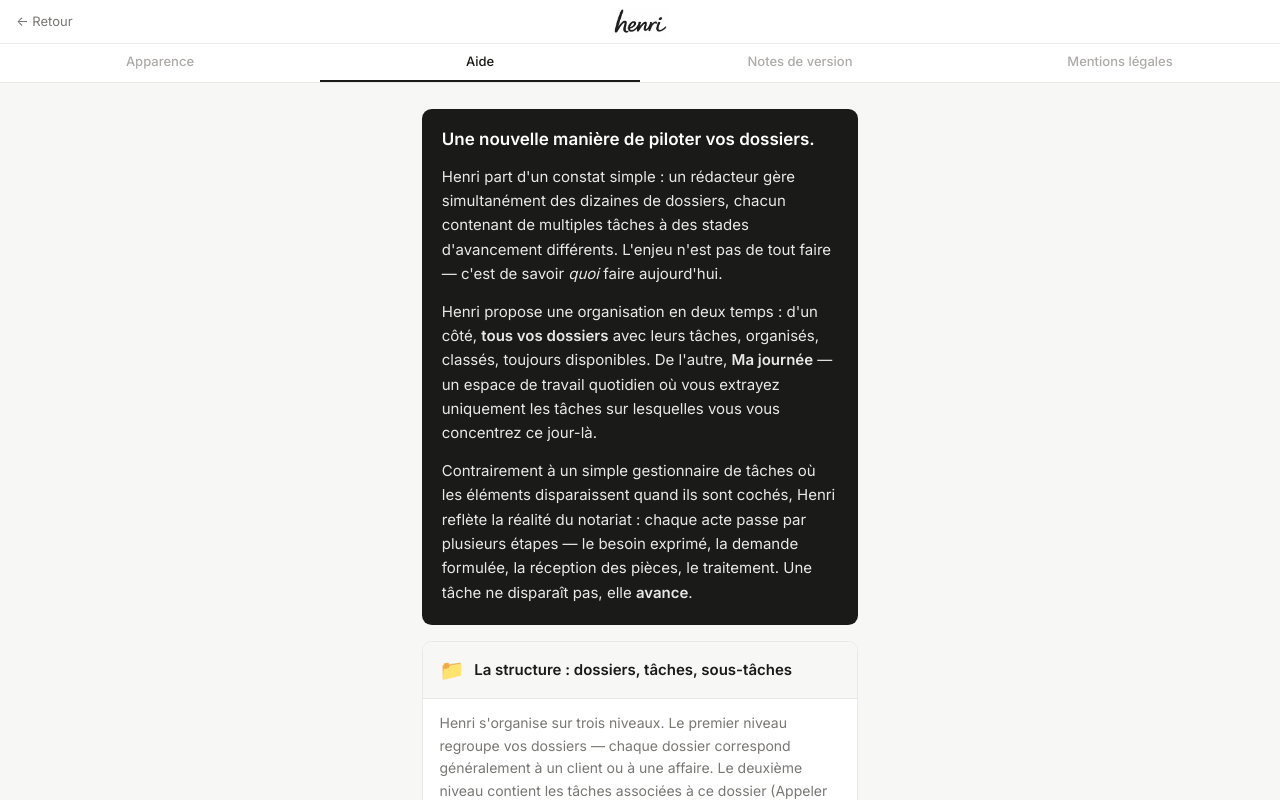
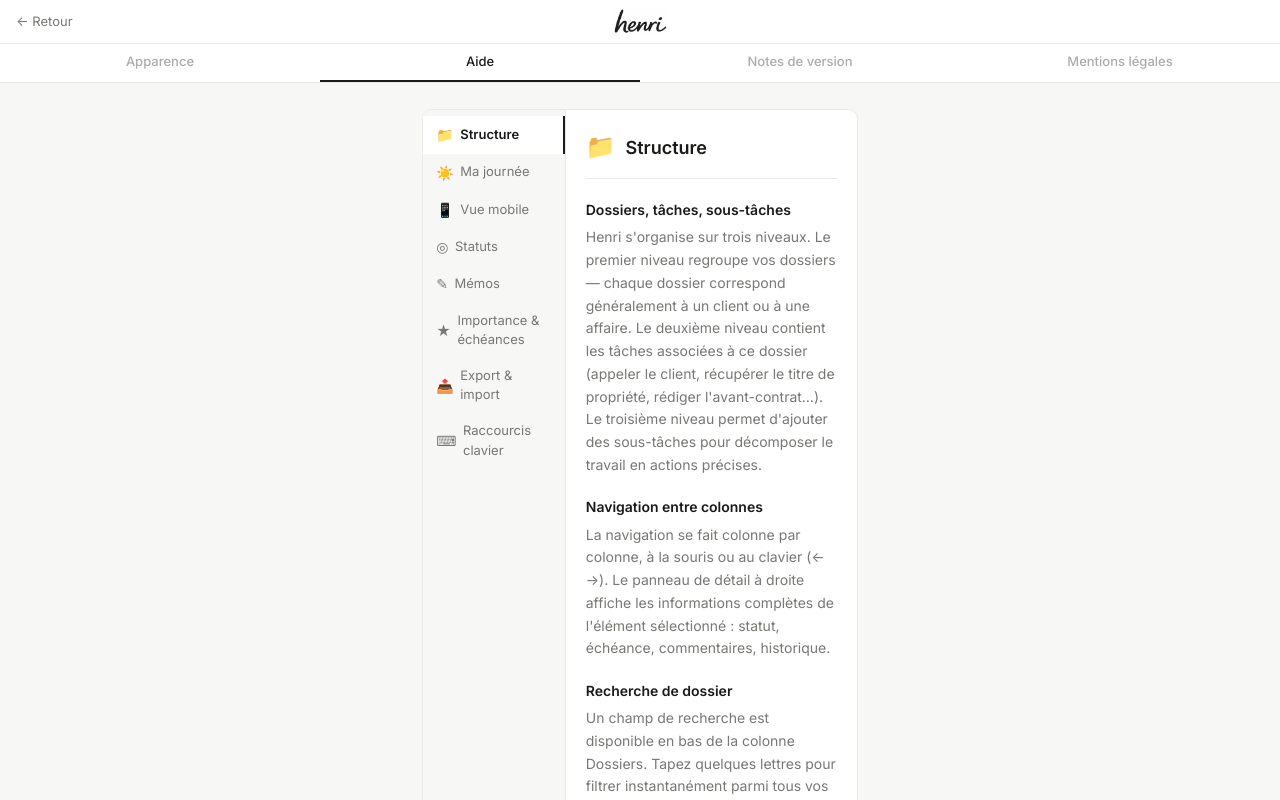
Before and after one commit to gregtago/henri, a Next.js app: page /settings in a window 1280 px wide. Both pictures are taken after a click on the button "Aide". Built offline with nearby package versions, Linux system fonts and the light colour scheme.

Commit message:
feat: onglet Aide — layout deux colonnes menu gauche / contenu droite

```diff
--- a/app/settings/page.tsx
+++ b/app/settings/page.tsx
@@ -19,6 +19,7 @@ export default function SettingsPage() {
   const [s, setS] = useState<UserSettings>(DEFAULT_SETTINGS);
   const [saved, setSaved] = useState(false);
   const [tab, setTab] = useState<Tab>("apparence");
+  const [aideSection, setAideSection] = useState(0);
 
   useEffect(() => {
     const loaded = loadSettings();
@@ -183,109 +184,76 @@ export default function SettingsPage() {
           </>}
 
           {tab === "aide" && (
-            <div className="space-y-5">
+            <div className="flex gap-0 min-h-[500px] bg-bg border border-border rounded-xl overflow-hidden">
 
-              {/* Présentation */}
-              <div className="bg-tx text-bg rounded-xl p-6 space-y-4">
-                <p className="text-[17px] font-semibold leading-snug">Une nouvelle manière de piloter vos dossiers.</p>
-                <p className="text-[15px] leading-relaxed opacity-90">
-                  Henri part d'un constat simple : un rédacteur gère simultanément des dizaines de dossiers, chacun contenant de multiples tâches à des stades d'avancement différents. L'enjeu n'est pas de tout faire — c'est de savoir <em>quoi</em> faire aujourd'hui.
-                </p>
-                <p className="text-[15px] leading-relaxed opacity-90">
-                  Henri propose une organisation en deux temps : d'un côté, <strong>tous vos dossiers</strong> avec leurs tâches, organisés, classés, toujours disponibles. De l'autre, <strong>Ma journée</strong> — un espace de travail quotidien où vous extrayez uniquement les tâches sur lesquelles vous vous concentrez ce jour-là.
-                </p>
-                <p className="text-[15px] leading-relaxed opacity-90">
-                  Contrairement à un simple gestionnaire de tâches où les éléments disparaissent quand ils sont cochés, Henri reflète la réalité du notariat : chaque acte passe par plusieurs étapes — le besoin exprimé, la demande formulée, la réception des pièces, le traitement. Une tâche ne disparaît pas, elle <strong>avance</strong>.
-                </p>
+              {/* Menu gauche */}
+              <div className="w-44 shrink-0 border-r border-border bg-bg-subtle flex flex-col py-2">
+                {[["📁", "Structure"],
+                ["☀️", "Ma journée"],
+                ["📱", "Vue mobile"],
+                ["◎", "Statuts"],
+                ["✎", "Mémos"],
+                ["★", "Importance & échéances"],
+                ["📤", "Export & import"],
+                ["⌨", "Raccourcis clavier"]].map(([icon, label], i) => (
+                  <button key={i} onClick={() => setAideSection(i)}
+                    className={`text-left px-4 py-2.5 text-[13px] font-[inherit] border-none cursor-pointer transition-colors flex items-center gap-2 ${aideSection === i ? "bg-bg font-semibold text-tx border-r-2 border-tx" : "bg-transparent text-tx-2 hover:text-tx hover:bg-bg"}`}
+                    style={{ borderRight: aideSection === i ? "2px solid var(--text)" : "2px solid transparent" }}>
+                    <span className="text-[14px]">{icon}</span>
+                    <span>{label}</span>
+                  </button>
+                ))}
               </div>
 
-              {/* Sections */}
-              {[
-                {
-                  icon: "📁",
-                  title: "La structure : dossiers, tâches, sous-tâches",
-                  content: [
-                    "Henri s'organise sur trois niveaux. Le premier niveau regroupe vos dossiers — chaque dossier correspond généralement à un client ou à une affaire. Le deuxième niveau contient les tâches associées à ce dossier (Appeler le client, Récupérer le titre de propriété, Rédiger l'avant-contrat…). Le troisième niveau permet d'ajouter des sous-tâches pour décomposer le travail en actions précises.",
-                    "La navigation se fait colonne par colonne, à la souris ou au clavier (← →). Le panneau de détail à droite affiche les informations complètes de l'élément sélectionné : statut, échéance, commentaires, historique.",
-                    "Utilisez le champ de recherche en bas de la colonne Dossiers pour retrouver instantanément n'importe quel dossier.",
-                  ]
+              {/* Contenu droite */}
+              <div className="flex-1 overflow-y-auto p-6">
+                {[{
+                  icon: "📁", title: "Structure",
+                  items: [{t: "Dossiers, tâches, sous-tâches", c: "Henri s'organise sur trois niveaux. Le premier niveau regroupe vos dossiers — chaque dossier correspond généralement à un client ou à une affaire. Le deuxième niveau contient les tâches associées à ce dossier (appeler le client, récupérer le titre de propriété, rédiger l'avant-contrat…). Le troisième niveau permet d'ajouter des sous-tâches pour décomposer le travail en actions précises."}, {t: "Navigation entre colonnes", c: "La navigation se fait colonne par colonne, à la souris ou au clavier (← →). Le panneau de détail à droite affiche les informations complètes de l'élément sélectionné : statut, échéance, commentaires, historique."}, {t: "Recherche de dossier", c: "Un champ de recherche est disponible en bas de la colonne Dossiers. Tapez quelques lettres pour filtrer instantanément parmi tous vos dossiers."}]
                 },
                 {
-                  icon: "☀️",
-                  title: "Ma journée : le focus quotidien",
-                  content: [
-                    "Ma journée est le cœur de votre usage quotidien. Plutôt que de parcourir tous vos dossiers chaque matin, vous sélectionnez les tâches prioritaires et vous les ajoutez à Ma journée (touche A ou bouton ☀ dans le détail). Vous disposez alors d'une liste courte et claire sur laquelle vous concentrer.",
-                    "La colonne de gauche, Suggestions, vous aide à composer cette liste. Elle propose automatiquement quatre catégories : les tâches marquées importantes (★), celles en retard, celles à échéance aujourd'hui, et celles créées récemment. Un clic suffit pour les ajouter.",
-                    "En fin de journée, les tâches non traitées restent dans vos dossiers — elles ne disparaissent pas. Ma journée se recompose chaque matin, vous permettant de repartir d'une page blanche.",
-                  ]
+                  icon: "☀️", title: "Ma journée",
+                  items: [{t: "Le principe du focus quotidien", c: "Plutôt que de parcourir tous vos dossiers chaque matin, vous sélectionnez les tâches prioritaires et vous les ajoutez à Ma journée (touche A ou bouton ☀ dans le détail). Vous disposez alors d'une liste courte et claire sur laquelle vous concentrer."}, {t: "Les suggestions", c: "La colonne de gauche propose automatiquement quatre catégories : les tâches marquées importantes (★), celles en retard, celles à échéance aujourd'hui, et celles créées récemment. Un clic suffit pour les ajouter à votre journée."}, {t: "Réinitialisation quotidienne", c: "En fin de journée, les tâches non traitées restent dans vos dossiers — elles ne disparaissent pas. Ma journée se recompose chaque matin, vous permettant de repartir d'une page blanche."}]
                 },
                 {
-                  icon: "📱",
-                  title: "Vue mobile : Ma journée partout",
-                  content: [
-                    "Sur téléphone, Henri s'ouvre directement sur Ma journée — votre espace de travail du jour, optimisé pour une utilisation tactile. Les tâches s'affichent en grandes cartes lisibles, avec le statut et l'échéance visibles d'un coup d'œil.",
-                    "Appuyez sur une tâche pour ouvrir son détail dans un panneau latéral : vous pouvez changer le statut d'un geste, consulter le dossier rattaché, voir l'échéance. Le bouton 🔭 affiche les suggestions depuis la gauche — appuyez pour ajouter une tâche à votre journée.",
-                    "Le bouton + Nouveau mémo en bas permet de créer rapidement une tâche avec échéance et rattachement à un dossier, sans quitter Ma journée. Une façon efficace de capturer une action en déplacement ou entre deux rendez-vous.",
-                  ]
+                  icon: "📱", title: "Vue mobile",
+                  items: [{t: "Ma journée sur téléphone", c: "Sur téléphone, Henri s'ouvre directement sur Ma journée. Les tâches s'affichent en grandes cartes tactiles, avec le statut et l'échéance visibles d'un coup d'œil. Appuyez sur une tâche pour ouvrir son détail."}, {t: "Panneau détail et suggestions", c: "Le panneau détail s'ouvre depuis la droite : changez le statut, consultez le dossier rattaché, gérez l'échéance. Le bouton 🔭 affiche les suggestions depuis la gauche — appuyez pour ajouter une tâche à votre journée."}, {t: "Créer un mémo rapide", c: "Le bouton + Nouveau mémo en bas permet de créer une tâche avec échéance et rattachement à un dossier, sans quitter Ma journée. Idéal pour capturer une action en déplacement ou entre deux rendez-vous."}]
                 },
                 {
-                  icon: "◎",
-                  title: "Les statuts : suivre l'avancement réel",
-                  content: [
-                    "Chaque tâche possède un statut qui reflète son avancement : Créée → Demandé → Reçu → Traité. Cette progression en quatre étapes reflète fidèlement le cycle de vie d'une action notariale.",
-                    "Une tâche Demandé signifie qu'on attend quelque chose de quelqu'un. Une tâche Reçu signifie que vous avez les éléments en main. Une tâche Traité reste visible et consultable — elle n'est pas supprimée, elle est archivée dans l'historique du dossier.",
-                    "Changez le statut depuis le panneau de détail, ou directement au clavier avec les touches 1, 2, 3 ou 4. Une tâche ne peut pas être marquée Traitée si ses sous-tâches ne le sont pas.",
-                  ]
+                  icon: "◎", title: "Statuts",
+                  items: [{t: "Le cycle en quatre étapes", c: "Chaque tâche possède un statut : Créée → Demandé → Reçu → Traité. Cette progression reflète fidèlement le cycle de vie d'une action notariale : le besoin exprimé, la demande formulée, la réception des pièces, le traitement."}, {t: "Signification de chaque statut", c: "Demandé signifie qu'on attend quelque chose de quelqu'un — vous pouvez relancer. Reçu signifie que vous avez les éléments en main et devez passer à l'acte. Traité reste visible et consultable dans l'historique du dossier."}, {t: "Changer le statut", c: "Depuis le panneau de détail ou au clavier avec les touches 1, 2, 3, 4. Une tâche ne peut pas être marquée Traitée si ses sous-tâches ne le sont pas."}]
                 },
                 {
-                  icon: "✎",
-                  title: "Les mémos : notes libres et récurrences",
-                  content: [
-                    "Les mémos sont des tâches légères, sans dossier parent, créées directement dans Ma journée. Idéaux pour les actions ponctuelles : Appeler la chambre des notaires, Renouveler l'abonnement, Préparer la réunion de lundi.",
-                    "Un mémo peut être enrichi : ajoutez-lui une échéance, des observations, et rattachez-le à un dossier existant si nécessaire — il devient alors une tâche à part entière.",
-                    "La récurrence est utile pour les actions régulières. Configurez un mémo pour se répéter chaque semaine ou chaque mois — Henri génère automatiquement la prochaine occurrence quand vous marquez la tâche comme réalisée.",
-                  ]
+                  icon: "✎", title: "Mémos",
+                  items: [{t: "Notes libres sans dossier", c: "Les mémos sont des tâches légères créées directement dans Ma journée, sans dossier parent. Idéaux pour les actions ponctuelles : appeler la chambre, renouveler un abonnement, préparer une réunion."}, {t: "Enrichissement d'un mémo", c: "Un mémo peut recevoir une échéance, des observations libres, et être rattaché à un dossier existant — il devient alors une tâche à part entière dans ce dossier."}, {t: "Récurrence", c: "Configurez un mémo pour se répéter chaque semaine, mois, ou à une fréquence personnalisée. Henri génère automatiquement la prochaine occurrence quand vous marquez la tâche comme réalisée."}]
                 },
                 {
-                  icon: "★",
-                  title: "Importance et échéances",
-                  content: [
-                    "Marquez une tâche comme importante avec l'étoile ★ dans le panneau de détail. Les éléments importants sont signalés par un fond jaune et apparaissent en tête des suggestions de Ma journée.",
-                    "Les échéances permettent de planifier précisément. Des raccourcis rapides vous évitent de manipuler un calendrier : Aujourd'hui, Demain, Dans 1 semaine, Dans 1 mois. Une échéance dépassée apparaît en rouge.",
-                    "Une tâche ne peut pas avoir une échéance antérieure à celle de ses sous-tâches — ce qui garantit la cohérence de votre planification.",
-                  ]
+                  icon: "★", title: "Importance & échéances",
+                  items: [{t: "Marquer une tâche importante", c: "L'étoile ★ dans le panneau de détail marque une tâche comme prioritaire. Les éléments importants s'affichent avec un fond jaune dans toutes les vues et apparaissent en tête des suggestions de Ma journée."}, {t: "Définir une échéance", c: "Des raccourcis rapides évitent de manipuler un calendrier : Aujourd'hui, Demain, Dans 1 semaine, Dans 1 mois. Une échéance dépassée apparaît en rouge dans les colonnes et remonte dans les suggestions."}, {t: "Cohérence tâche / sous-tâches", c: "Une tâche ne peut pas avoir une échéance antérieure à celle de ses sous-tâches, garantissant la cohérence de votre planification."}]
                 },
                 {
-                  icon: "📤",
-                  title: "Export, import et modèles",
-                  content: [
-                    "Henri permet d'exporter n'importe quel dossier au format JSON depuis le panneau de détail. Ce fichier contient la structure complète du dossier : toutes ses tâches, sous-tâches, statuts, commentaires et échéances.",
-                    "Pour importer un dossier, utilisez le lien Importer un dossier en bas de la colonne Dossiers. C'est particulièrement utile pour dupliquer un dossier type et repartir d'une structure éprouvée pour une nouvelle affaire.",
-                    "Exemple : créez un dossier modèle Vente immobilière avec toutes les tâches standard, exportez-le, et réimportez-le à chaque nouvelle vente.",
-                  ]
+                  icon: "📤", title: "Export & import",
+                  items: [{t: "Exporter un dossier", c: "Depuis le panneau de détail d'un dossier, le bouton Exporter JSON génère un fichier contenant la structure complète : toutes ses tâches, sous-tâches, statuts, commentaires et échéances."}, {t: "Importer et réutiliser", c: "Le lien Importer un dossier en bas de la colonne Dossiers permet de recréer une structure complète depuis un fichier JSON. Idéal pour dupliquer un dossier modèle à chaque nouvelle affaire du même type."}, {t: "Créer des modèles", c: "Exemple : constituez un dossier modèle Vente immobilière avec toutes les tâches standard (appel de fonds, diagnostics, documents d'urbanisme…), exportez-le, réimportez-le à chaque nouvelle vente."}]
                 },
                 {
-                  icon: "⌨",
-                  title: "Raccourcis clavier",
-                  content: [
-                    "N pour créer un élément dans la colonne active, Shift+N pour créer une sous-tâche, A pour ajouter la tâche sélectionnée à Ma journée, Espace pour renommer, Entrée pour valider, Échap pour annuler.",
-                    "← → pour naviguer entre colonnes, ↑ ↓ pour déplacer la sélection, I pour ouvrir/fermer le détail, R pour rattacher une tâche, ⌫ pour supprimer.",
-                    "Les touches 1 à 4 changent instantanément le statut de la tâche sélectionnée : 1 = Créée, 2 = Demandé, 3 = Reçu, 4 = Traité.",
-                  ]
-                },
-              ].map(({ icon, title, content }) => (
-                <div key={title} className="bg-bg border border-border rounded-xl overflow-hidden">
-                  <div className="flex items-center gap-3 px-5 py-4 border-b border-border bg-bg-subtle">
-                    <span className="text-[20px]">{icon}</span>
-                    <p className="text-[15px] font-semibold text-tx">{title}</p>
-                  </div>
-                  <div className="px-5 py-4 space-y-3">
-                    {content.map((para, i) => (
-                      <p key={i} className="text-[14px] text-tx-2 leading-relaxed">{para}</p>
+                  icon: "⌨", title: "Raccourcis clavier",
+                  items: [{t: "Créer et éditer", c: "N : nouveau dans la colonne active · Shift+N : sous-tâche · Espace : renommer · Entrée : valider · Échap : annuler"}, {t: "Actions", c: "A : ajouter à Ma journée · I : ouvrir/fermer le détail · R : rattacher une tâche · ⌫ : supprimer"}, {t: "Navigation et statuts", c: "← → : naviguer entre colonnes · ↑ ↓ : déplacer la sélection · 1–4 : changer le statut (Créée / Demandé / Reçu / Traité)"}]
+                }].map((section, i) => aideSection !== i ? null : (
+                  <div key={i} className="space-y-6">
+                    <div className="flex items-center gap-3 pb-4 border-b border-border">
+                      <span className="text-[24px]">{section.icon}</span>
+                      <h2 className="text-[18px] font-semibold text-tx">{section.title}</h2>
+                    </div>
+                    {section.items.map((item, j) => (
+                      <div key={j} className="space-y-2">
+                        <p className="text-[14px] font-semibold text-tx">{item.t}</p>
+                        <p className="text-[14px] text-tx-2 leading-relaxed">{item.c}</p>
+                      </div>
                     ))}
                   </div>
-                </div>
-              ))}
+                ))}
+              </div>
+
             </div>
           )}
 
```
Also changed, not shown: 1 other file (tests, documents, lock files or other folders).
